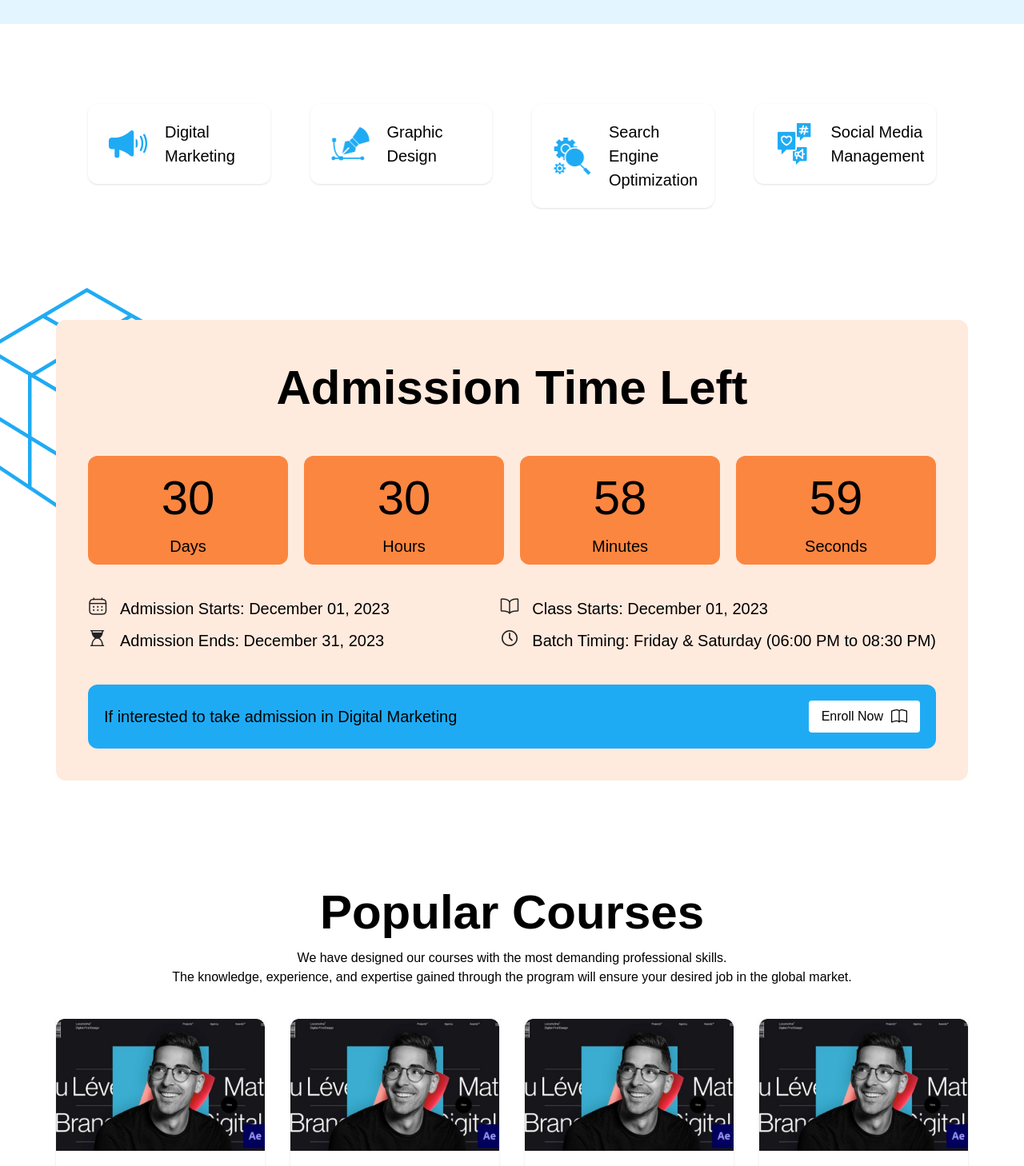
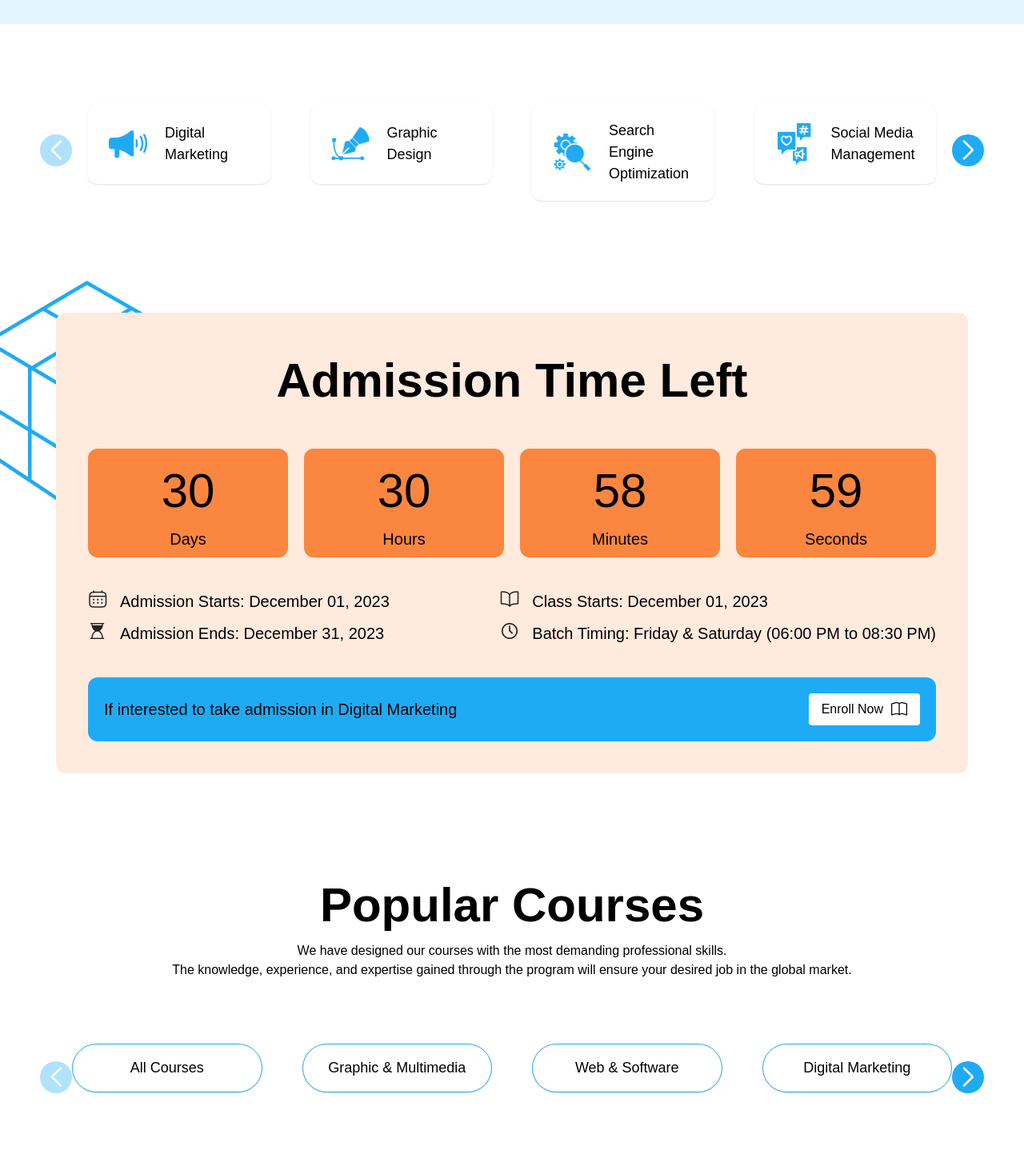
Before and after one commit to NashedShahRoni22/Pathshala-IT, a React (Vite) app: page / in a window 1280 px wide. Shown: the part 920-2378 px from the top of the page at 80% size. Built offline with nearby package versions, Linux system fonts and the light colour scheme; a web font is replaced by a local one.

Commit message:
Popular Courses Buttons Added

```diff
--- a/src/pages/home/HomeCourseBar.jsx
+++ b/src/pages/home/HomeCourseBar.jsx
@@ -63,18 +63,18 @@ export default function HomeCourseBar() {
           <SwiperSlide>
             <div
               key={i}
-              className="bg-white shadow flex items-center gap-4 p-5 rounded-xl"
+              className="bg-white shadow flex items-center justify-center gap-4 p-2.5 md:p-5 rounded-xl"
             >
               <img src={s.img} alt="" className="h-[60px] w-[60px]" />
-              <p className="text-[20px]">{s.name}</p>
+              <p className="text-[18px]">{s.name}</p>
             </div>
           </SwiperSlide>
         ))}
       </Swiper>
 
       {/* Custom Navigation Buttons */}
-      <div className="absolute top-4/5 h-10 w-10  p-4 bg-blue rounded-full -left-2 swiper-button-prev"></div>
-      <div className="absolute top-4/5 h-10 w-10  p-4 bg-blue rounded-full -right-2 swiper-button-next"></div>
+      <div className="absolute top-4/5 h-10 w-10  p-4 bg-blue rounded-full -left-5 swiper-button-prev"></div>
+      <div className="absolute top-4/5 h-10 w-10  p-4 bg-blue rounded-full -right-5 swiper-button-next"></div>
     </div>
   );
 }
--- a/src/pages/home/HomeCourses.jsx
+++ b/src/pages/home/HomeCourses.jsx
@@ -1,13 +1,22 @@
-import React, { useState } from "react";
+import React from "react";
 import img from "../../assets/coursesBarIcons/CourseImage.png";
 import { BsStarFill, BsStarHalf } from "react-icons/bs";
-import "slick-carousel/slick/slick.css";
-import "slick-carousel/slick/slick-theme.css";
-import Slider from "react-slick";
+// Import Swiper React components
+import { Swiper, SwiperSlide } from "swiper/react";
+
+// Import Swiper styles
+import "swiper/css";
+import "swiper/css/navigation";
+
+// import required modules
+import { Navigation } from "swiper/modules";
 
 export default function HomeCourses() {
   const data = {
     categories: [
+      {
+        name: "All Courses",
+      },
       {
         name: "Graphic & Multimedia",
       },
@@ -56,58 +65,6 @@ export default function HomeCourses() {
     ],
   };
 
-  const CustomNextArrow = (props) => (
-    <button className="slick-arrow slick-next" onClick={props.onClick}>
-      Next
-    </button>
-  );
-
-  const CustomPrevArrow = (props) => (
-    <button className="slick-arrow slick-prev" onClick={props.onClick}>
-      Prev
-    </button>
-  );
-
-  const settings = {
-    dots: false,
-    infinite: false,
-    speed: 500,
-    slidesToShow: 1, // Show 1 item on small screens
-    slidesToScroll: 1, // Scroll 1 item at a time
-    initialSlide: 0,
-    // centerMode: true,
-    nextArrow: <CustomNextArrow />, // Custom next button
-    prevArrow: <CustomPrevArrow />, // Custom previous button
-    responsive: [
-      {
-        breakpoint: 640, // For small screens
-        settings: {
-          slidesToShow: 1,
-          slidesToScroll: 1,
-          centerMode: true,
-        },
-      },
-      {
-        breakpoint: 768, // For medium screens
-        settings: {
-          slidesToShow: 4, // Show 4 items for medium screens
-          slidesToScroll: 4,
-          initialSlide: 0,
-          centerMode: false,
-        },
-      },
-      {
-        breakpoint: 1024, // For large screens
-        settings: {
-          slidesToShow: 6, // Show 6 items for large screens
-          slidesToScroll: 6,
-          infinite: false,
-          centerMode: false,
-        },
-      },
-    ],
-  };
-
   return (
     <section className="mx-5 md:container md:mx-auto my-10 lg:my-20">
       <h1 className="text-[40px] lg:text-[60px] text-center">
@@ -119,6 +76,48 @@ export default function HomeCourses() {
         The knowledge, experience, and expertise gained through the program will
         ensure your desired job in the global market.
       </p>
+
+      <div className="py-5 my-10 mx-5 md:container md:mx-auto relative">
+        <Swiper
+          slidesPerView={1}
+          spaceBetween={10}
+          navigation={{
+            nextEl: ".swiper-button-next",
+            prevEl: ".swiper-button-prev",
+          }}
+          breakpoints={{
+            640: {
+              slidesPerView: 1,
+              spaceBetween: 20,
+            },
+            768: {
+              slidesPerView: 2,
+              spaceBetween: 40,
+            },
+            1024: {
+              slidesPerView: 4,
+              spaceBetween: 50,
+            },
+          }}
+          modules={[Navigation]}
+          className="mySwiper p-5"
+        >
+          {data.categories.map((s, i) => (
+            <SwiperSlide>
+              <div
+                key={i}
+                className="bg-white shadow p-2 md:p-4 rounded-full border border-blue"
+              >
+                <p className="text-[18px] text-center">{s.name}</p>
+              </div>
+            </SwiperSlide>
+          ))}
+        </Swiper>
+
+        {/* Custom Navigation Buttons */}
+        <div className="absolute top-4/5 h-10 w-10  p-2.5 md:p-5 bg-blue rounded-full -left-5 swiper-button-prev"></div>
+        <div className="absolute top-4/5 h-10 w-10  p-2.5 md:p-5 bg-blue rounded-full -right-5 swiper-button-next"></div>
+      </div>
 
       <div className="grid md:grid-cols-2 lg:grid-cols-4 mt-10 gap-8">
         {data.cards.map((c, i) => (
```
